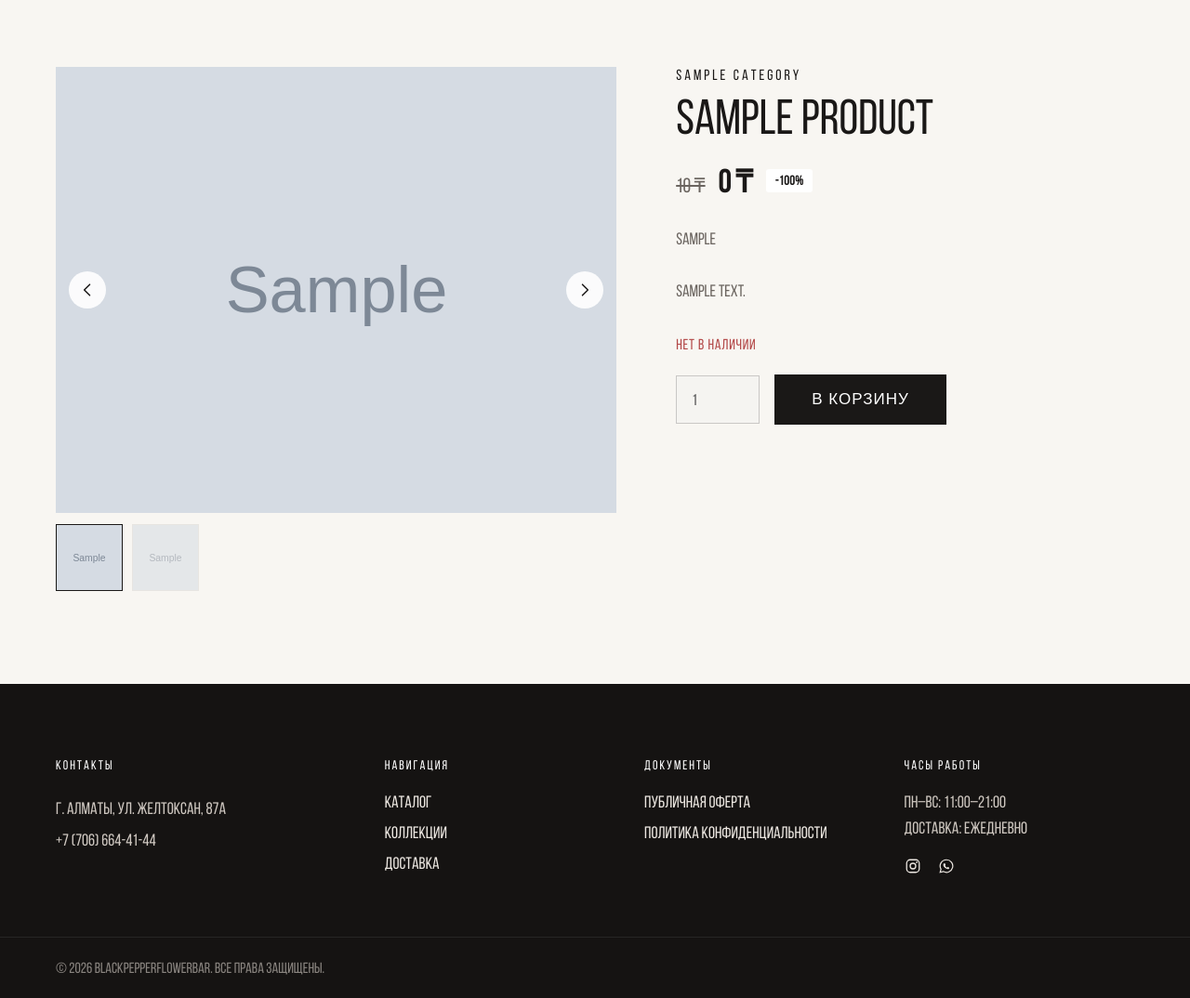
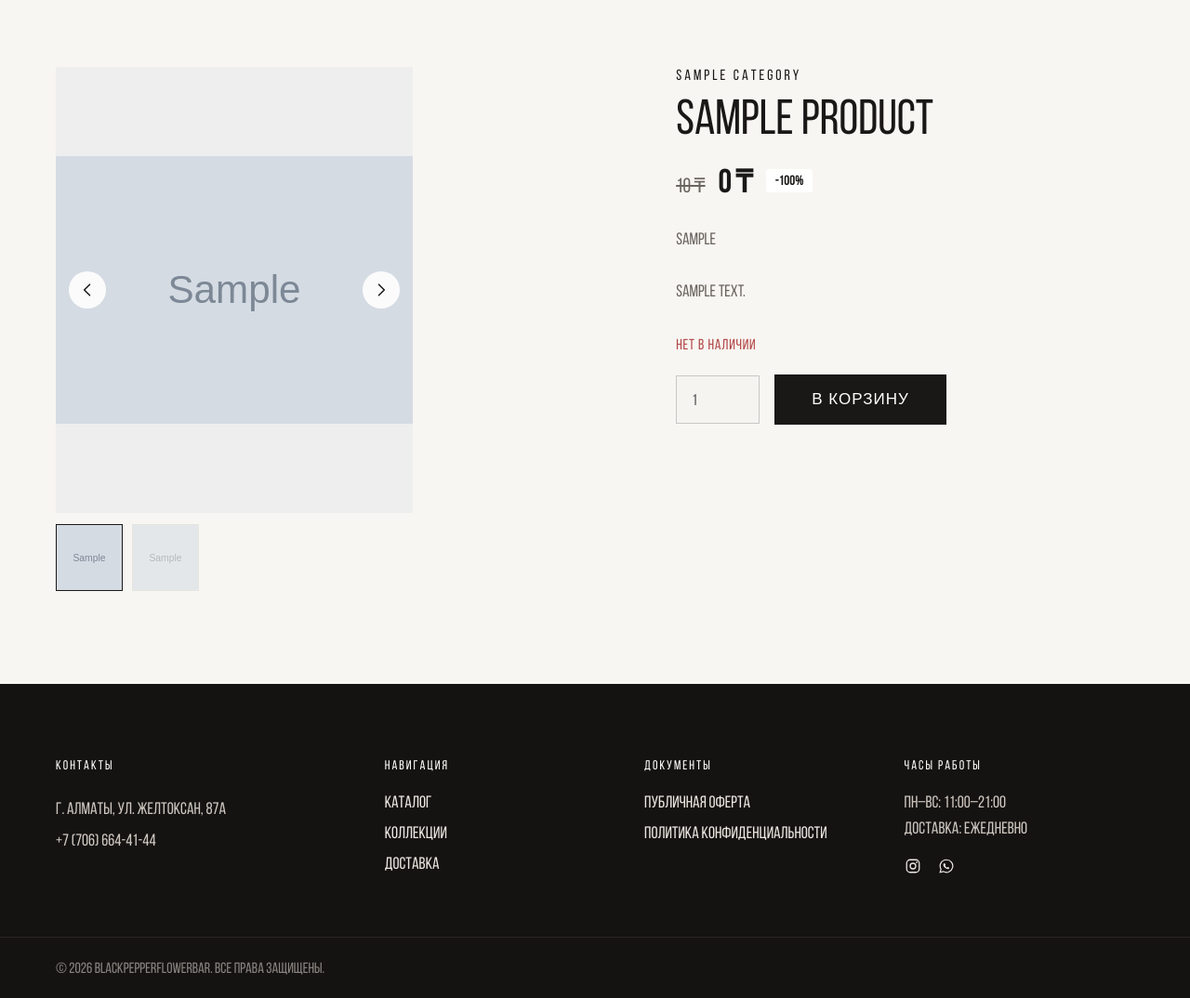
Before and after one commit to reebith546/blask_peeper, a Django app: a page that uses templates/base.html in a window 1280 px wide. Shown: the part 88-1162 px from the top of the page at 93% size. Run offline with Django 5.2, Linux system fonts and the light colour scheme; tables that the repository leaves empty hold one stand-in row (values such as "Sample post"); grey boxes marked "Sample" are stand-in pictures.

Commit message:
Карточка товара: убрать горизонтальный скролл, не кадрировать фото
1. На мобилке (и не только) хедер визуально был не на всю ширину —
   на самом деле вся страница вылезала вбок на ~40px. Причина: ряд
   миниатюр (.product-slider__thumbs, overflow-x:auto) шире своего
   контейнера, а .product-slider как грид-ячейка без min-width:0 не
   может сжаться меньше суммарной ширины миниатюр — вместо внутреннего
   скролла миниатюр распирало всю страницу. Добавил min-width:0.

2. Фото на странице товара кадрировалось (object-fit:cover) в потолок
   60vh, который на обычных экранах получается шире, чем высокий —
   вертикальные фото обрезались сверху/снизу почти наполовину. Вернул
   аспект-ratio 4:5 как основной размер (не 60vh), 60vh оставил только
   потолком на случай невысоких экранов, и переключил на
   object-fit:contain — фото показывается целиком, без обрезки.

Co-Authored-By: Claude Sonnet 5 <noreply@anthropic.com>

```diff
--- a/static/css/main.css
+++ b/static/css/main.css
@@ -817,22 +817,27 @@ ul { list-style: none; }
   grid-template-columns: 52% 48%;
   gap: 64px;
 }
-/* Слайдер фото товара. На десктопе высота привязана к вьюпорту (60vh) —
-   иначе на невысоких/маленьких экранах картинка (аспект 4:5 от полной
-   ширины колонки) не помещалась и обрезала остальной контент. На мобилке
-   колонка на всю ширину экрана — там аспект-ратио выглядит естественнее. */
+/* min-width:0 обязателен на грид-элементе: у .product-slider__thumbs
+   overflow-x:auto (скролл миниатюр), но без этого браузер по умолчанию
+   не даёт грид-ячейке сжаться меньше суммарной ширины миниатюр — весь
+   слайдер (и вместе с ним страница) вылезал за пределы экрана вбок. */
+.product-slider { min-width: 0; }
+/* Слайдер фото товара — аспект-ratio 4:5 как раньше, но с потолком по
+   высоте (60vh), чтобы на невысоких экранах картинка не разрасталась и
+   не обрезала остальной контент. object-fit:contain — фото не кадрируется:
+   если пропорции реального фото отличаются от 4:5, по бокам/сверху-снизу
+   просто остаётся немного фона, зато видно кадр целиком. */
 .product-slider__stage {
   position: relative;
-  height: 60vh;
-  min-height: 360px;
-  max-height: 720px;
+  aspect-ratio: 4/5;
+  max-height: 60vh;
   overflow: hidden;
   background: #eee;
 }
 .product-slider__main {
   width: 100%;
   height: 100%;
-  object-fit: cover;
+  object-fit: contain;
   display: block;
 }
 .product-slider__nav {
@@ -1299,7 +1304,7 @@ ul { list-style: none; }
   .nav a { padding-left: 20px; padding-right: 20px; }
   .logo__image { height: 44px; }
   #categories, #advantages, #footer { scroll-margin-top: 80px; }
-  .product-slider__stage { height: auto; min-height: 0; max-height: none; aspect-ratio: 4/5; }
+  .product-slider__stage { max-height: none; }
   .hero { padding: 40px 0 60px; }
   .hero--image { min-height: 420px; padding: 64px 0; }
   .hero--image::before {
--- a/templates/base.html
+++ b/templates/base.html
@@ -10,7 +10,7 @@
 <link rel="icon" type="image/png" sizes="32x32" href="{% static 'images/favicon-32.png' %}">
 <link rel="apple-touch-icon" href="{% static 'images/apple-touch-icon.png' %}">
 <link rel="preload" href="{% static 'fonts/BebasNeue.woff2' %}" as="font" type="font/woff2" crossorigin>
-<link rel="stylesheet" href="{% static 'css/main.css' %}?v=20260924">{# при правках CSS меняйте v, чтобы браузеры (особенно Safari) забрали новую версию #}
+<link rel="stylesheet" href="{% static 'css/main.css' %}?v=20260924a">{# при правках CSS меняйте v, чтобы браузеры (особенно Safari) забрали новую версию #}
 {% block extra_head %}{% endblock %}
 </head>
 <body>
```
